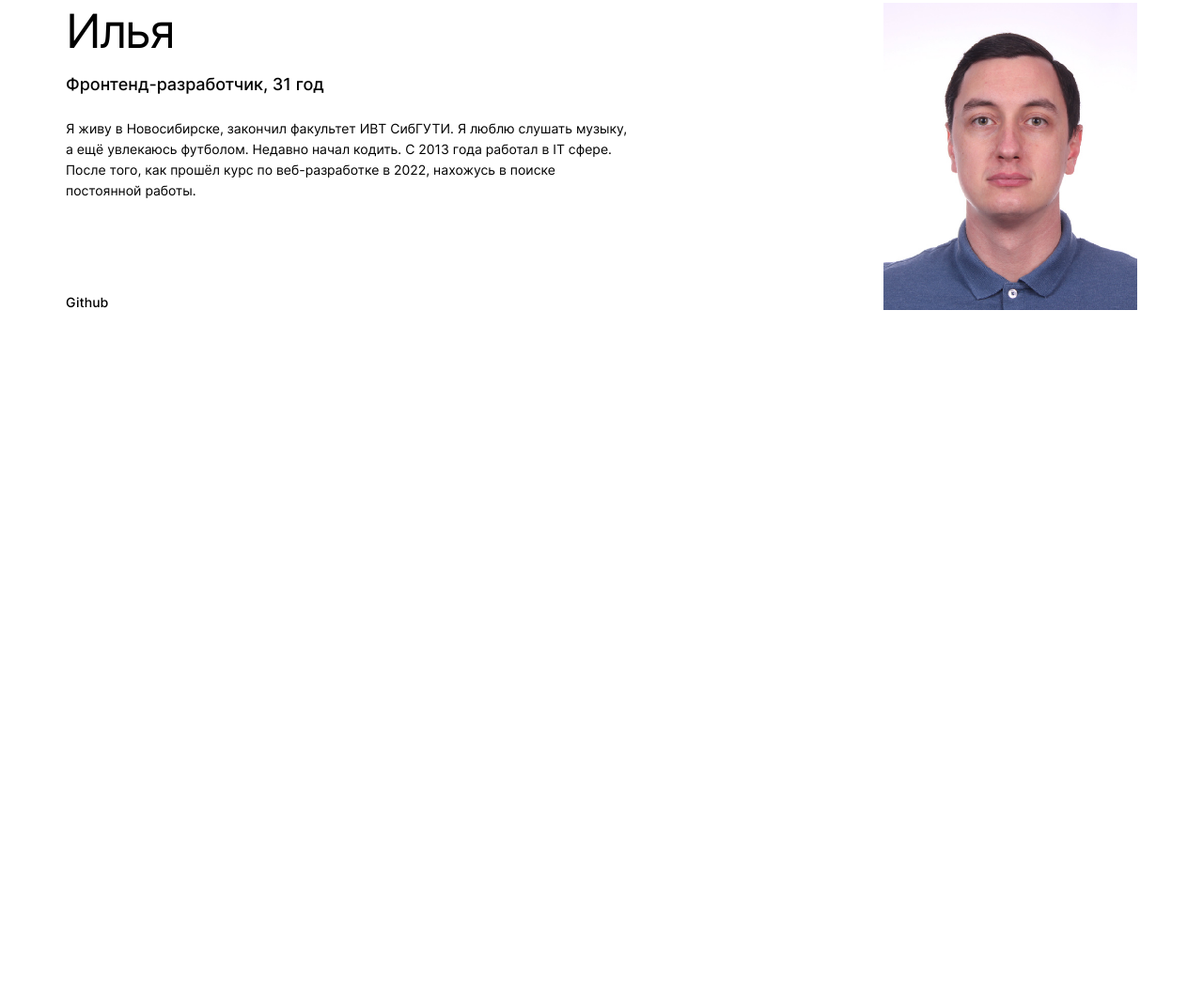
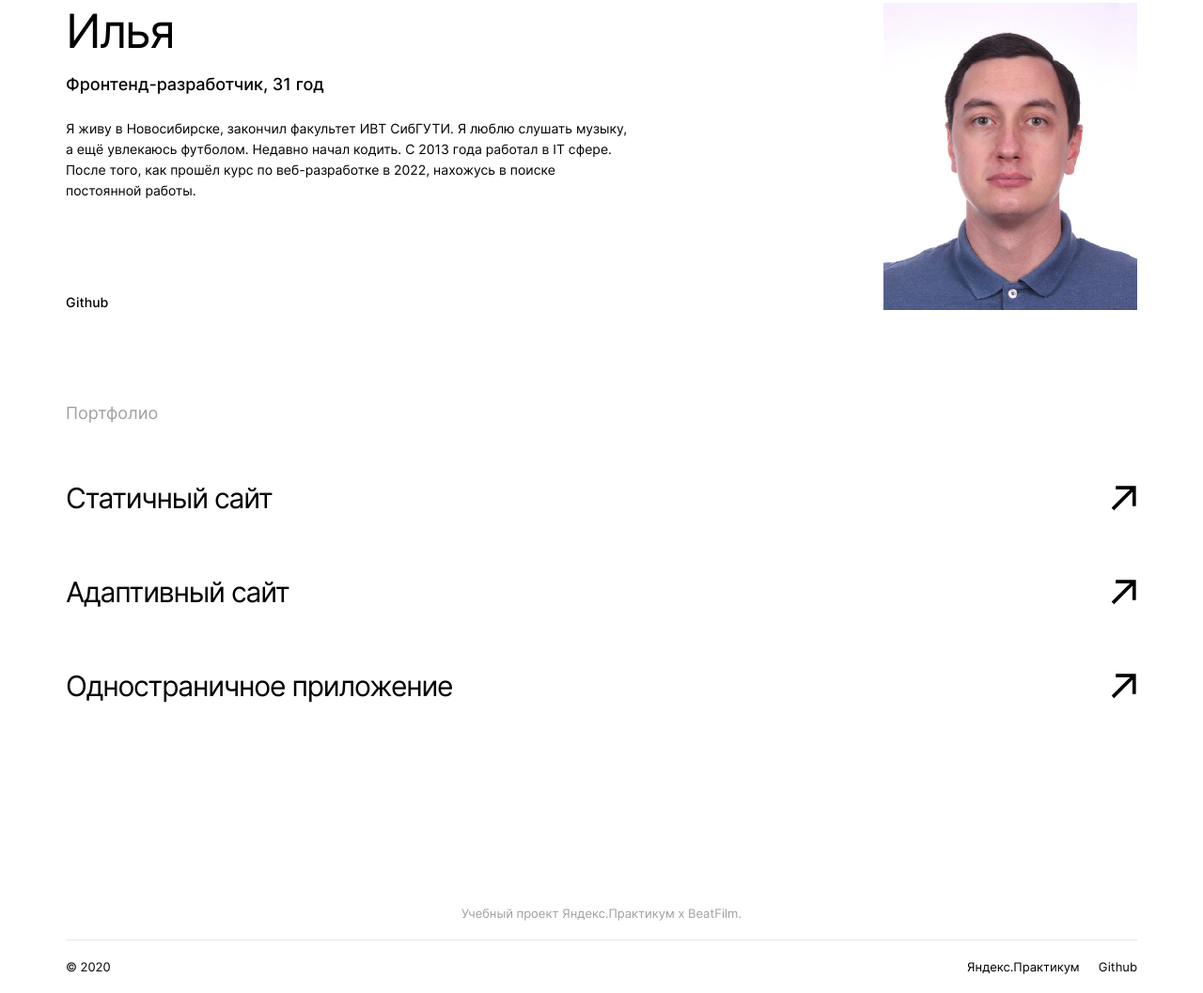
Before and after one commit to Ilya-Bikmetov/movies-explorer-frontend, a React app: page / in a window 1280 px wide. Shown: the part 2194-3251 px from the top of the page at 94% size. Before the commit the page ends 2734 px from the top, so only its background shows below. Built offline with nearby package versions, Linux system fonts and the light colour scheme.

Commit message:
feat/footer

```diff
--- a/src/components/App/App.js
+++ b/src/components/App/App.js
@@ -1,12 +1,14 @@
 import './App.css';
 import Header from '../Header/Header.js';
 import Main from '../Main/Main.js';
+import Footer from '../Footer/Footer';
 
 function App() {
   return (
     <div className="page">
       <Header />
       <Main />
+      <Footer />
     </div>
   );
 }
--- /dev/null
+++ b/src/components/Footer/Footer.css
@@ -0,0 +1,45 @@
+.footer {
+  padding: 79px 70px 20px;
+}
+
+.footer__sign {
+  font-family: 'Inter';
+  font-style: normal;
+  font-weight: 400;
+  font-size: 13px;
+  line-height: 16px;
+  text-align: center;
+  color: #A0A0A0;
+  margin: 0 0 20px 0;
+  padding: 0 0 20px 0;
+  border-bottom: 1px solid #E8E8E8;
+}
+
+.footer__container {
+  display: flex;
+  justify-content: space-between;
+}
+
+.footer__copyright {
+  font-family: 'Inter';
+  font-style: normal;
+  font-weight: 400;
+  font-size: 13px;
+  line-height: 16px;
+  margin: 0;
+}
+
+.footer__links {
+  display: flex;
+  justify-content: space-between;
+  gap: 20px;
+}
+
+.footer__link {
+  font-family: 'Inter';
+  font-style: normal;
+  font-weight: 400;
+  font-size: 13px;
+  line-height: 16px;
+  margin: 0;
+}
--- /dev/null
+++ b/src/components/Footer/Footer.js
@@ -0,0 +1,16 @@
+function Footer() {
+  return (
+    <div className="footer">
+      <p className="footer__sign">Учебный проект Яндекс.Практикум х BeatFilm.</p>
+      <div className="footer__container">
+        <p className="footer__copyright">© 2020</p>
+        <div className="footer__links">
+          <p className="footer__link">Яндекс.Практикум</p>
+          <p className="footer__link">Github</p>
+        </div>
+      </div>
+    </div>
+  );
+}
+
+export default Footer;
--- a/src/components/Main/AboutMe/AboutMe.css
+++ b/src/components/Main/AboutMe/AboutMe.css
@@ -1,12 +1,11 @@
 .about-me {
-  padding: 110px 70px;
+  padding: 110px 70px 0;
 }
 
 .about-me__container {
   display: flex;
-  gap: 270px;
+  justify-content: space-between;
   padding-top: 66px;
-  padding-bottom: 100px;
 }
 
 .about-me__info {
@@ -16,6 +15,7 @@
   width: 100%;
   max-width: 600px;
 }
+
 .about-me__job {
   font-family: 'Inter';
   font-style: normal;
--- a/src/components/Main/Main.js
+++ b/src/components/Main/Main.js
@@ -2,6 +2,7 @@ import Promo from "./Promo/Promo.js";
 import AboutProject from "./AboutProject/AboutProject.js";
 import Techs from "./Techs/Techs.js";
 import AboutMe from "./AboutMe/AboutMe.js";
+import Portfolio from "./Portfolio/Portfolio.js"
 
 function Main() {
   return (
@@ -10,6 +11,7 @@ function Main() {
       <AboutProject />
       <Techs />
       <AboutMe />
+      <Portfolio />
     </div>
   );
 }
--- /dev/null
+++ b/src/components/Main/Portfolio/Portfolio.css
@@ -0,0 +1,52 @@
+.portfolio {
+  padding: 100px 70px 125px;
+}
+
+.portfolio__sign {
+  width: 100%;
+  max-width: 250px;
+  font-family: 'Inter';
+  font-style: normal;
+  font-weight: 400;
+  font-size: 18px;
+  line-height: 20px;
+  color: #A0A0A0;
+  margin: 0 0 50px 0;
+}
+
+.portfolio__set {
+  display: flex;
+  flex-direction: column;
+  gap: 40px;
+}
+
+.portfolio__container {
+  display: flex;
+  justify-content: space-between;
+  align-items: center;
+}
+
+.portfolio__title {
+  font-family: 'Inter';
+  font-style: normal;
+  font-weight: 400;
+  font-size: 30px;
+  line-height: 50px;
+  letter-spacing: -0.04em;
+  margin: 0;
+}
+
+.portfolio__arrow {
+  width: 29px;
+  height: 60px;
+  background-image: url(../../../images/portfolio_arrow.svg);
+  background-repeat: no-repeat;
+  background-size: contain;
+  background-position: center;
+  transition: opacity .5s ease-in-out;
+}
+
+.portfolio__arrow:hover {
+  opacity: .5;
+  cursor: pointer;
+}
--- /dev/null
+++ b/src/components/Main/Portfolio/Portfolio.js
@@ -0,0 +1,29 @@
+function Portfolio() {
+  return (
+    <div className="portfolio">
+      <p className="portfolio__sign">Портфолио</p>
+      <div className="portfolio__set">
+        <div className="portfolio__container">
+          <h2 className="portfolio__title">Статичный сайт</h2>
+          <a href="https://ilya-bikmetov.github.io/how-to-learn/">
+            <div className="portfolio__arrow" />
+          </a>
+        </div>
+        <div className="portfolio__container">
+          <h2 className="portfolio__title">Адаптивный сайт</h2>
+          <a href="https://ilya-bikmetov.github.io/russian-travel/index.html">
+            <div className="portfolio__arrow" />
+          </a>
+        </div>
+        <div className="portfolio__container">
+          <h2 className="portfolio__title">Одностраничное приложение</h2>
+          <a href="https://ilya-bikmetov.github.io/mesto/index.html">
+            <div className="portfolio__arrow" />
+          </a>
+        </div>
+      </div>
+    </div >
+  );
+}
+
+export default Portfolio;
--- a/src/components/Main/Techs/Techs.css
+++ b/src/components/Main/Techs/Techs.css
@@ -1,5 +1,5 @@
 .techs {
-  padding: 100px 100px;
+  padding: 100px 70px;
   background-color: #F5F5F5;
 }
 
--- a/src/index.css
+++ b/src/index.css
@@ -6,3 +6,5 @@
 @import url(./components/Main/AboutProject/AboutProject.css);
 @import url(./components/Main/Techs/Techs.css);
 @import url(./components/Main/AboutMe/AboutMe.css);
+@import url(./components/Main/Portfolio/Portfolio.css);
+@import url(./components/Footer/Footer.css);
```
Also changed, not shown: src/images/portfolio_arrow.svg (added).
